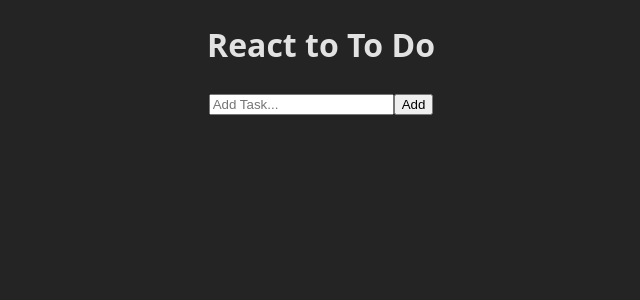
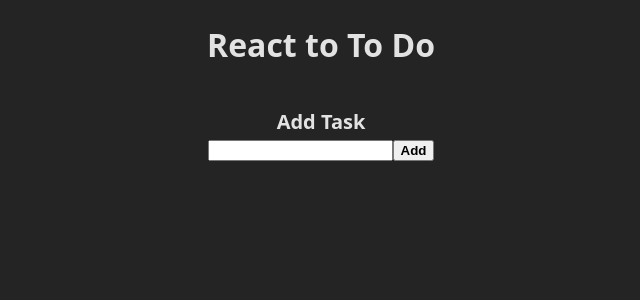
Before and after one commit to sarvesh-devrukhkar-ftech/react-to-do-app, a React (Vite) app: page / in a window 1280 px wide. Shown: the top 300 px of the page, without its empty margins (319-959 px from the left). Built offline with nearby package versions, Linux system fonts and the light colour scheme.

Commit message:
Added basic styling.

```diff
--- a/package.json
+++ b/package.json
@@ -4,6 +4,7 @@
   "version": "0.0.0",
   "type": "module",
   "scripts": {
+    "start": "npm run dev",
     "dev": "vite",
     "build": "vite build",
     "lint": "eslint .",
--- a/src/components/AddTask.jsx
+++ b/src/components/AddTask.jsx
@@ -1,11 +1,16 @@
-import "../styles/AddTask.css"
+import "../styles/AddTask.css";
 
 export default function AddTask() {
   return (
     <div className="add-task">
       <div className="input-container">
-        <input type="text" name="" id="add-task" placeholder="Add Task..." />
-        <button>Add</button>
+        <label htmlFor="add-task" for="add-task">
+          Add Task
+        </label>
+        <input type="text" name="add-task" id="add-task" required />
+        <button>
+          <b>Add</b>
+        </button>
       </div>
     </div>
   );
--- a/src/styles/AddTask.css
+++ b/src/styles/AddTask.css
@@ -2,4 +2,16 @@
     display: flex;
     align-items: center;
     justify-content: center;
+
+    .input-container {
+        width: 50%;
+        padding: 1rem;
+        text-align: center;
+
+        label {
+            display: block;
+            font-weight: bold;
+            font-size: 1.25rem;
+        }
+    }
 }
```
